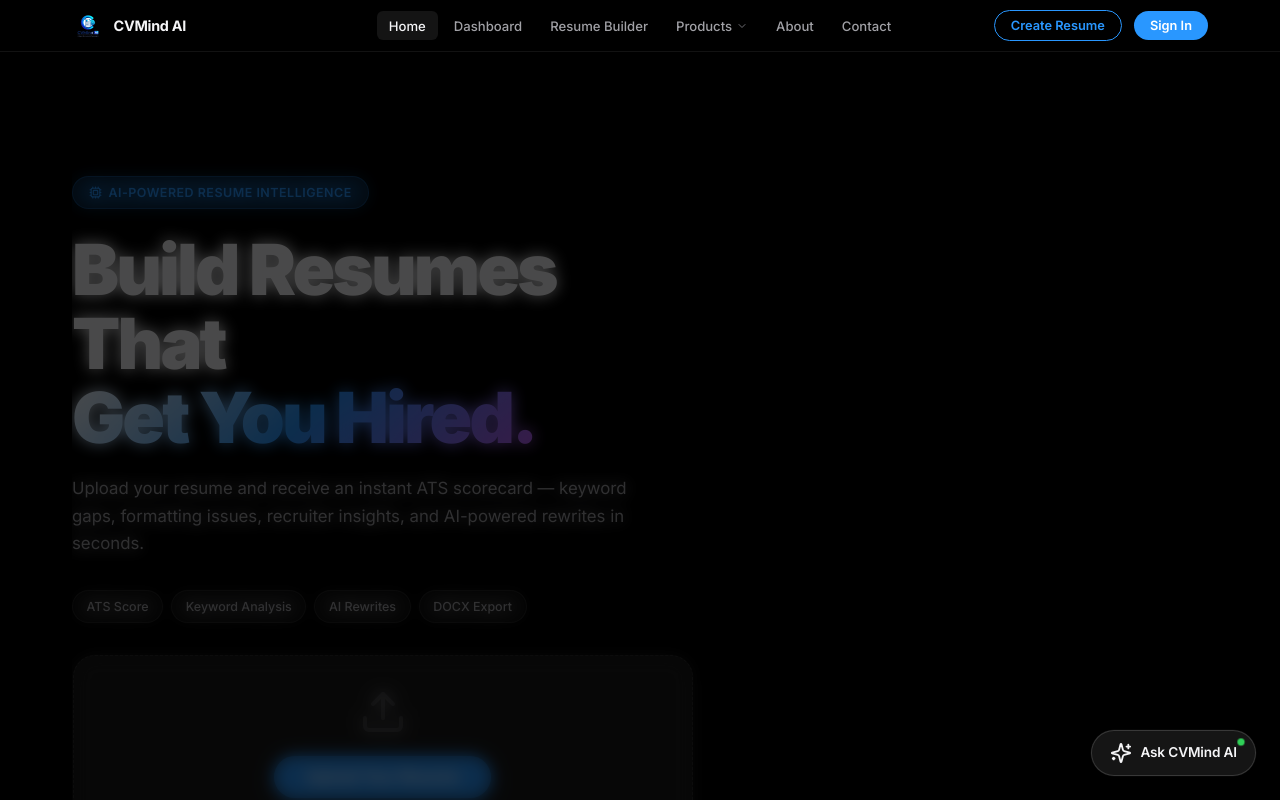
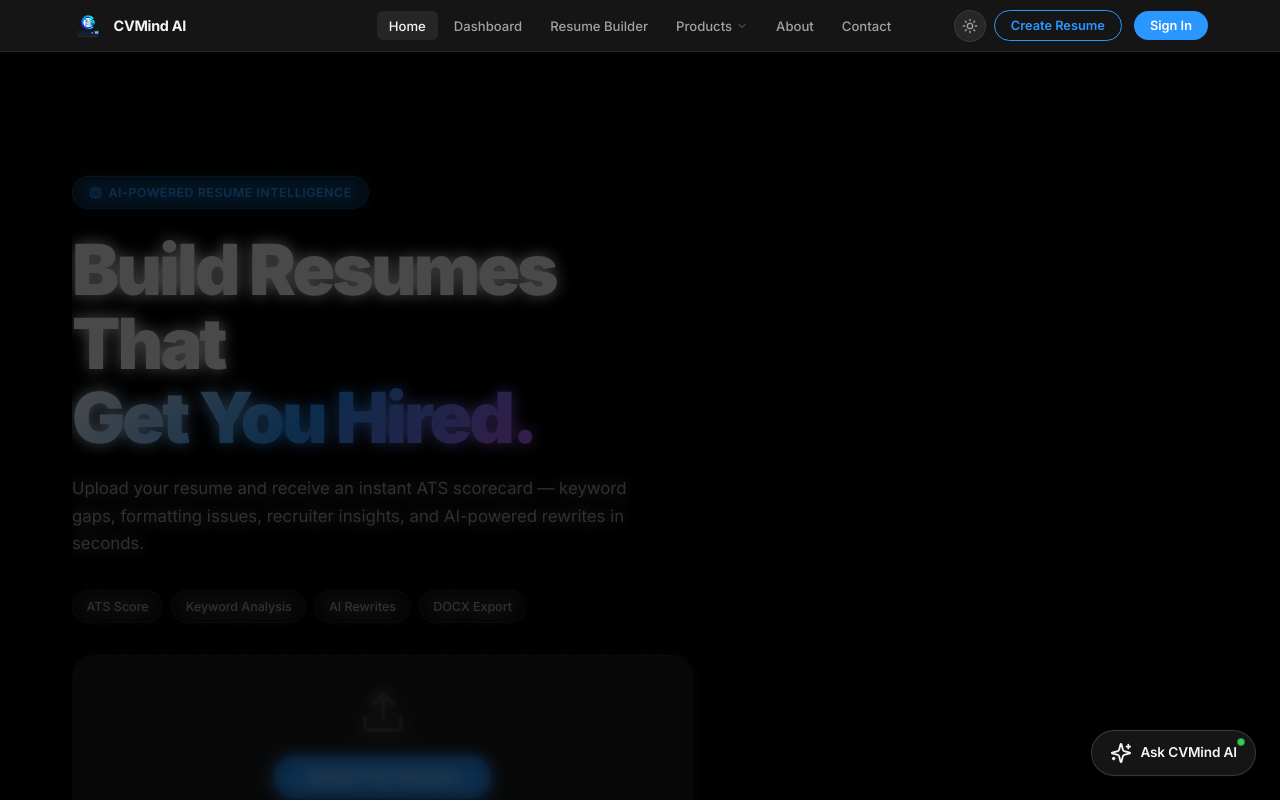
Before and after one commit to manavtiwari1/CVMind-AI, a React (Vite) app in the folder frontend/: page / in a window 1280 px wide. Shown: the top 800 px of the page. Built offline with nearby package versions, Linux system fonts and the light colour scheme.

Commit message:
feat: add dark/light mode toggle with premium Apple-Light overrides and ensure full text visibility

```diff
--- a/frontend/src/App.tsx
+++ b/frontend/src/App.tsx
@@ -27,6 +27,19 @@ export default function App() {
     }
     return 'home';
   });
+
+  const [theme, setTheme] = useState<string>(() => {
+    return localStorage.getItem('cvmind_theme') || 'dark';
+  });
+
+  useEffect(() => {
+    document.documentElement.setAttribute('data-theme', theme);
+    localStorage.setItem('cvmind_theme', theme);
+  }, [theme]);
+
+  const toggleTheme = () => {
+    setTheme(prev => (prev === 'dark' ? 'light' : 'dark'));
+  };
   const [customApiKey, setCustomApiKey] = useState<string>(() => {
     return localStorage.getItem('resumetrics_gemini_key') || '';
   });
@@ -160,6 +173,8 @@ export default function App() {
           setShowAuthModal={setShowAuthModal}
           handleSignOut={handleSignOut}
           setLoadedWork={setLoadedWork}
+          theme={theme}
+          toggleTheme={toggleTheme}
         />
       )}
 
--- a/frontend/src/components/Navbar.css
+++ b/frontend/src/components/Navbar.css
@@ -11,11 +11,11 @@
   z-index: 1000;
   display: flex;
   align-items: center;
-  background: rgba(0, 0, 0, 0.72);
-  backdrop-filter: saturate(180%) blur(20px);
-  -webkit-backdrop-filter: saturate(180%) blur(20px);
-  border-bottom: 1px solid rgba(255, 255, 255, 0.07);
-  transition: background var(--t-base);
+  background: var(--glass-bg);
+  backdrop-filter: var(--glass-blur);
+  -webkit-backdrop-filter: var(--glass-blur);
+  border-bottom: 1px solid var(--border);
+  transition: background var(--t-base), border-color var(--t-base);
 }
 
 .navbar-container {
@@ -81,12 +81,12 @@
 
 .nav-link:hover {
   color: var(--text-primary);
-  background: rgba(255,255,255,0.06);
+  background: var(--bg-card);
 }
 
 .nav-link.active {
   color: var(--text-primary);
-  background: rgba(255,255,255,0.08);
+  background: var(--bg-card-hover);
 }
 
 /* ── Dropdown ────────────────────────────────────────────── */
@@ -116,13 +116,13 @@
   left: 50%;
   transform: translateX(-50%);
   width: 200px;
-  background: rgba(28, 28, 30, 0.95);
-  backdrop-filter: blur(24px) saturate(180%);
-  -webkit-backdrop-filter: blur(24px) saturate(180%);
-  border: 1px solid rgba(255,255,255,0.1);
+  background: var(--bg-elevated);
+  backdrop-filter: var(--glass-blur);
+  -webkit-backdrop-filter: var(--glass-blur);
+  border: 1px solid var(--border);
   border-radius: var(--radius-md);
   padding: 6px;
-  box-shadow: 0 16px 48px rgba(0,0,0,0.6), 0 0 0 0.5px rgba(255,255,255,0.05);
+  box-shadow: var(--shadow-lg);
   opacity: 0;
   visibility: hidden;
   transform: translateX(-50%) translateY(-6px);
@@ -157,7 +157,7 @@
 }
 
 .dropdown-item:hover {
-  background: rgba(255,255,255,0.08);
+  background: var(--bg-card-hover);
   color: var(--text-primary);
 }
 
@@ -203,10 +203,10 @@
   top: 52px;
   left: 0;
   right: 0;
-  background: rgba(10, 10, 10, 0.96);
-  backdrop-filter: blur(30px) saturate(190%);
-  -webkit-backdrop-filter: blur(30px) saturate(190%);
-  border-bottom: 1px solid rgba(255, 255, 255, 0.08);
+  background: var(--bg-elevated);
+  backdrop-filter: var(--glass-blur);
+  -webkit-backdrop-filter: var(--glass-blur);
+  border-bottom: 1px solid var(--border);
   display: flex;
   flex-direction: column;
   padding: 1.5rem;
@@ -331,13 +331,13 @@
   top: calc(100% + 10px);
   right: 0;
   width: 220px;
-  background: rgba(28, 28, 30, 0.95);
-  backdrop-filter: blur(30px) saturate(200%);
-  -webkit-backdrop-filter: blur(30px) saturate(200%);
-  border: 1px solid rgba(255, 255, 255, 0.08);
+  background: var(--bg-elevated);
+  backdrop-filter: var(--glass-blur);
+  -webkit-backdrop-filter: var(--glass-blur);
+  border: 1px solid var(--border);
   border-radius: var(--radius-md);
   padding: 8px;
-  box-shadow: 0 20px 50px rgba(0,0,0,0.7), 0 0 0 0.5px rgba(255,255,255,0.05);
+  box-shadow: var(--shadow-lg);
   z-index: 1100;
   display: flex;
   flex-direction: column;
@@ -366,7 +366,7 @@
 
 .nav-profile-dropdown-divider {
   height: 1px;
-  background: rgba(255,255,255,0.07);
+  background: var(--border);
   margin: 4px 0;
 }
 
@@ -389,7 +389,7 @@
 }
 
 .nav-profile-dropdown-item:hover {
-  background: rgba(255,255,255,0.07);
+  background: var(--bg-card-hover);
   color: var(--text-primary);
 }
 
@@ -424,12 +424,12 @@
   max-width: 440px;
   position: relative;
   padding: 2.2rem 2rem;
-  background: rgba(18, 18, 20, 0.95);
-  backdrop-filter: blur(40px) saturate(200%);
-  -webkit-backdrop-filter: blur(40px) saturate(200%);
-  border: 1px solid rgba(255, 255, 255, 0.08);
+  background: var(--bg-elevated);
+  backdrop-filter: var(--glass-blur);
+  -webkit-backdrop-filter: var(--glass-blur);
+  border: 1px solid var(--border);
   border-radius: var(--radius-lg);
-  box-shadow: 0 30px 80px rgba(0, 0, 0, 0.8), 0 0 0 0.5px rgba(255, 255, 255, 0.05);
+  box-shadow: var(--shadow-lg);
   max-height: 90vh;
   overflow-y: auto;
 }
@@ -728,3 +728,43 @@
   color: #ffffff;
   border-color: transparent;
 }
+
+/* Theme Toggle Button Styling */
+.theme-toggle-btn {
+  background: rgba(255, 255, 255, 0.08);
+  border: 1px solid var(--border);
+  color: var(--text-secondary);
+  width: 32px;
+  height: 32px;
+  border-radius: 50%;
+  display: flex;
+  align-items: center;
+  justify-content: center;
+  cursor: pointer;
+  transition: all var(--t-fast);
+  outline: none;
+  flex-shrink: 0;
+}
+
+.theme-toggle-btn:hover {
+  background: rgba(255, 255, 255, 0.15);
+  color: var(--text-primary);
+  border-color: var(--border-strong);
+  transform: scale(1.05);
+}
+
+.theme-toggle-btn:active {
+  transform: scale(0.95);
+}
+
+:root[data-theme='light'] .theme-toggle-btn {
+  background: rgba(0, 0, 0, 0.05);
+  color: var(--text-secondary);
+  border-color: var(--border);
+}
+
+:root[data-theme='light'] .theme-toggle-btn:hover {
+  background: rgba(0, 0, 0, 0.1);
+  color: var(--text-primary);
+  border-color: var(--border-strong);
+}
--- a/frontend/src/components/Navbar.tsx
+++ b/frontend/src/components/Navbar.tsx
@@ -1,7 +1,8 @@
 import { useState, useEffect } from 'react';
 import {
   ChevronDown, Menu, X, User, Briefcase, Mail, Settings,
-  LogOut, Loader2, Trash2, Edit3, Sparkles, MapPin, Key, Lock, AlertCircle, FileText, Camera
+  LogOut, Loader2, Trash2, Edit3, Sparkles, MapPin, Key, Lock, AlertCircle, FileText, Camera,
+  Sun, Moon
 } from 'lucide-react';
 import cvmindLogo from '../assets/cvmind_logo_transparent.png';
 import './Navbar.css';
@@ -15,6 +16,8 @@ interface NavbarProps {
   setShowAuthModal: (show: boolean) => void;
   handleSignOut: () => void;
   setLoadedWork: (work: any) => void;
+  theme: string;
+  toggleTheme: () => void;
 }
 
 export default function Navbar({
@@ -23,7 +26,9 @@ export default function Navbar({
   isLoggedIn,
   setShowAuthModal,
   handleSignOut,
-  setLoadedWork
+  setLoadedWork,
+  theme,
+  toggleTheme
 }: NavbarProps) {
   const [mobileOpen, setMobileOpen] = useState(false);
   const [showDropdown, setShowDropdown] = useState(false);
@@ -300,6 +305,14 @@ export default function Navbar({
 
         {/* Right actions */}
         <div className="navbar-actions">
+          <button
+            className="theme-toggle-btn"
+            onClick={toggleTheme}
+            title={theme === 'dark' ? 'Switch to Light Mode' : 'Switch to Dark Mode'}
+            aria-label="Toggle theme"
+          >
+            {theme === 'dark' ? <Sun size={16} /> : <Moon size={16} />}
+          </button>
           <button
             className="navbar-cta"
             style={{
--- a/frontend/src/pages/Privacy.css
+++ b/frontend/src/pages/Privacy.css
@@ -374,3 +374,27 @@
     padding: 1.75rem 1.5rem !important;
   }
 }
+
+/* ── Light Mode Overrides for Privacy Page ── */
+:root[data-theme='light'] .constitution-card {
+  background: linear-gradient(135deg, #fdfbf7 0%, #f5f0e6 100%);
+  border-color: rgba(212, 175, 55, 0.45);
+  box-shadow: 0 10px 40px rgba(0, 0, 0, 0.05), inset 0 0 20px rgba(212, 175, 55, 0.02);
+}
+
+:root[data-theme='light'] .constitution-quote-box {
+  background: rgba(0, 0, 0, 0.02);
+}
+
+:root[data-theme='light'] .matrix-table th {
+  background: rgba(0, 0, 0, 0.02);
+}
+
+:root[data-theme='light'] .summary-box {
+  background: rgba(0, 102, 204, 0.03) !important;
+  border-color: rgba(0, 102, 204, 0.15);
+}
+
+:root[data-theme='light'] .summary-box:hover {
+  border-color: rgba(0, 102, 204, 0.3);
+}
--- a/frontend/src/styles/theme.css
+++ b/frontend/src/styles/theme.css
@@ -80,6 +80,45 @@
   --transition-slow: var(--t-slow);
   --border-color:    var(--border);
   --border-hover:    var(--border-strong);
+}
+
+/* ── Light Theme Overrides ─────────────────────── */
+:root[data-theme='light'] {
+  /* ── Core Backgrounds ─────────────────────────── */
+  --bg-primary:    #ffffff;
+  --bg-secondary:  #f5f5f7;
+  --bg-elevated:   #e8e8ed;
+  --bg-card:       rgba(0, 0, 0, 0.03);
+  --bg-card-hover: rgba(0, 0, 0, 0.05);
+  --bg-input:      rgba(0, 0, 0, 0.04);
+
+  /* ── Borders ──────────────────────────────────── */
+  --border:        rgba(0, 0, 0, 0.08);
+  --border-strong: rgba(0, 0, 0, 0.14);
+  --border-focus:  rgba(41, 151, 255, 0.8);
+
+  /* ── Text — Apple's exact greys ──────────────── */
+  --text-primary:   #1d1d1f;
+  --text-secondary: #515154;
+  --text-tertiary:  #86868b;
+  --text-link:      #0066cc;
+
+  /* ── Brand Accents ────────────────────────────── */
+  --blue-dim:      rgba(0, 102, 204, 0.08);
+  --blue-glow:     rgba(0, 102, 204, 0.15);
+  --purple-dim:    rgba(191, 90, 242, 0.08);
+  --green-dim:     rgba(48, 209, 88, 0.08);
+  --red-dim:       rgba(255, 69, 58, 0.08);
+  --orange-dim:    rgba(255, 159, 10, 0.08);
+
+  /* ── Gradients ────────────────────────────────── */
+  --gradient-brand:  linear-gradient(135deg, #0066cc 0%, #a855f7 100%);
+  --gradient-subtle: linear-gradient(135deg, rgba(0,102,204,0.06) 0%, rgba(168,85,247,0.06) 100%);
+  --gradient-text:   linear-gradient(135deg, #1d1d1f 0%, #0066cc 50%, #a855f7 100%);
+
+  /* ── Glassmorphism ────────────────────────────── */
+  --glass-bg:     rgba(255, 255, 255, 0.72);
+  --glass-border: rgba(0, 0, 0, 0.08);
 }
 
 /* ════ Global Reset ════════════════════════════════════════════ */
```
